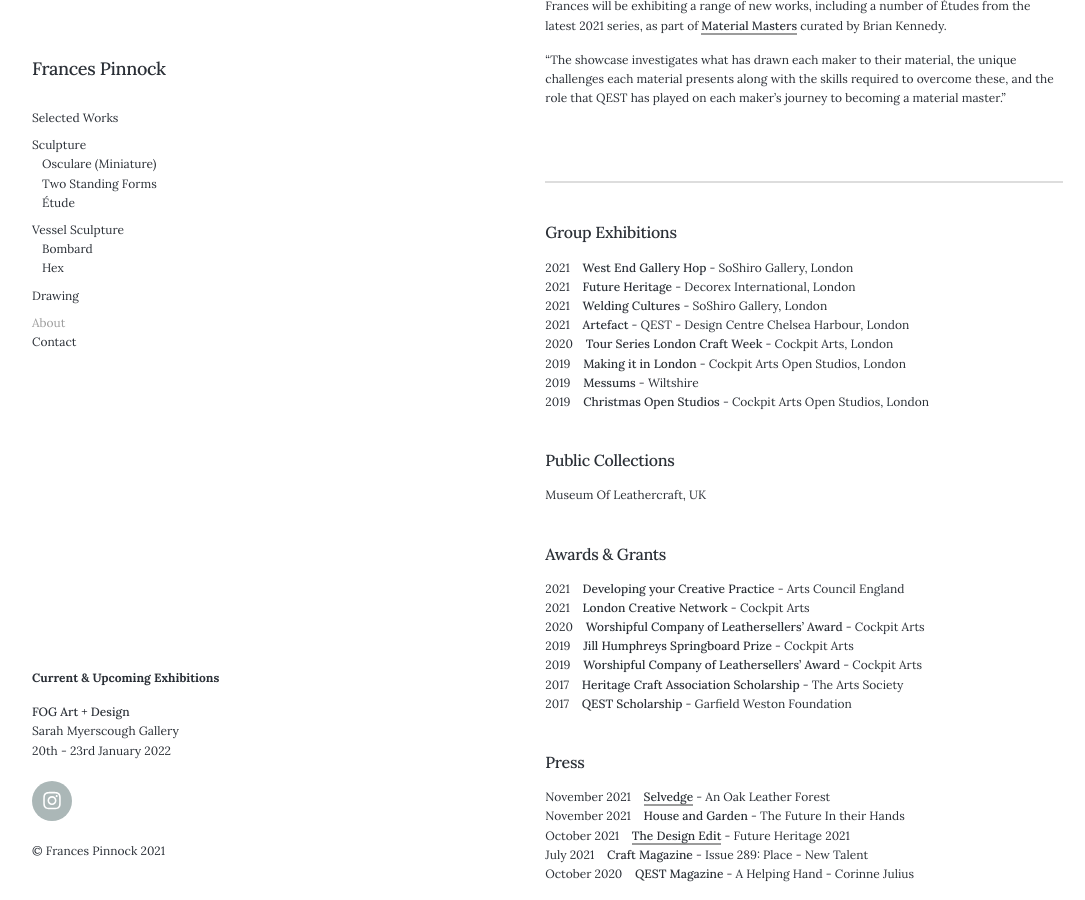
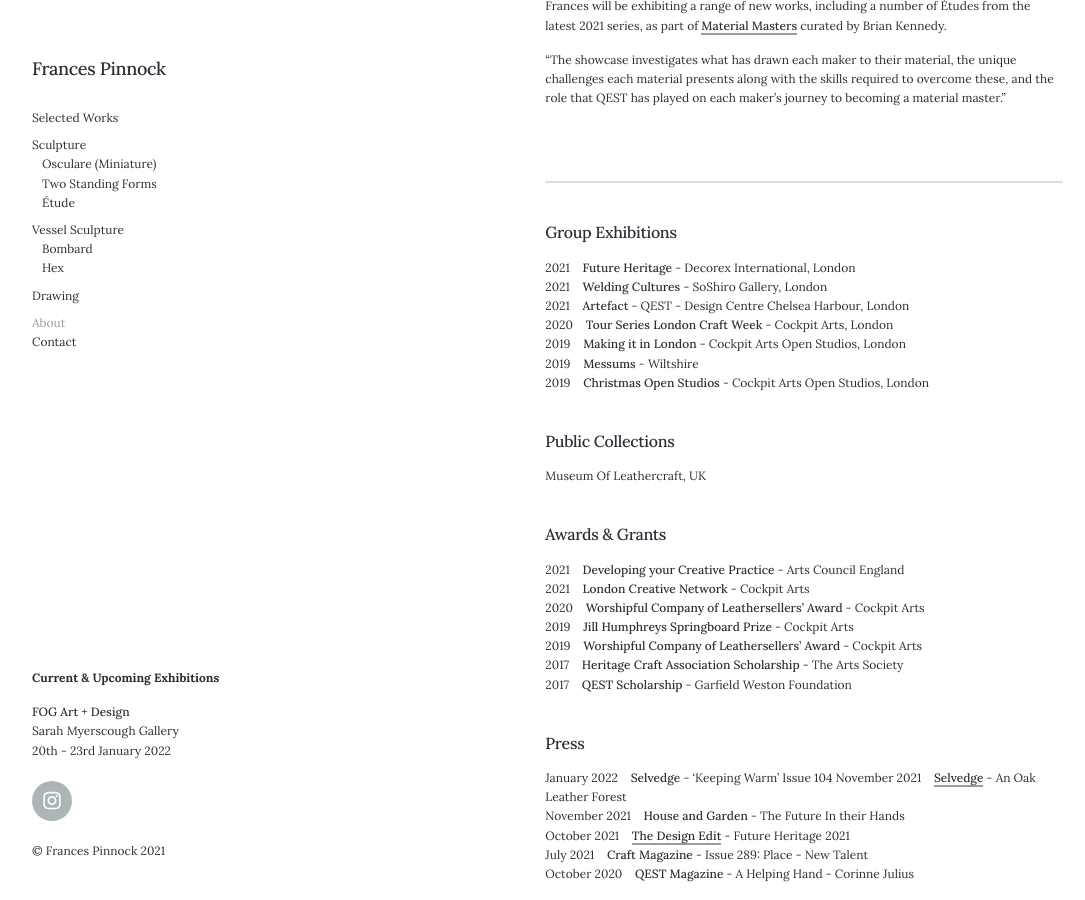
Before and after one commit to francespinnock/francespinnock.github.io, a Jekyll site: the page built from _pages/about.md, in a window 1280 px wide and 900 px high, scrolled down 782 px. Shown: the whole window, without its empty margins (28-1113 px from the left). Built offline with Jekyll 4.4.1, drawn with Linux system fonts in a browser that asks for light colours; nearby versions of some CDN libraries.

Commit message:
Update about.md

```diff
--- a/_pages/about.md
+++ b/_pages/about.md
@@ -46,7 +46,6 @@ Frances will be exhibiting a range of new works, including a number of Études f
 <hr />
 ## Group Exhibitions
 
-2021&nbsp;&nbsp;&nbsp; **West End Gallery Hop** - SoShiro Gallery, London
 2021&nbsp;&nbsp;&nbsp; **Future Heritage** - Decorex International, London
 2021&nbsp;&nbsp;&nbsp; **Welding Cultures** - SoShiro Gallery, London
 2021&nbsp;&nbsp;&nbsp; **Artefact** - QEST - Design Centre Chelsea Harbour, London
@@ -69,6 +68,8 @@ Museum Of Leathercraft, UK
 2017&nbsp;&nbsp;&nbsp; **QEST Scholarship** - Garfield Weston Foundation
 
 ## Press
+
+January 2022&nbsp;&nbsp;&nbsp; **Selvedge** - 'Keeping Warm' Issue 104
 November 2021&nbsp;&nbsp;&nbsp; **[Selvedge](https://www.selvedge.org/blogs/selvedge/an-oak-leather-forest/)** - An Oak Leather Forest
 November 2021&nbsp;&nbsp;&nbsp; **House and Garden** - The Future In their Hands
 October 2021&nbsp;&nbsp;&nbsp; **[The Design Edit](https://thedesignedit.com/future-heritage-2021/)** - Future Heritage 2021
```
